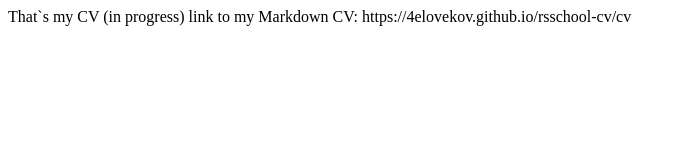
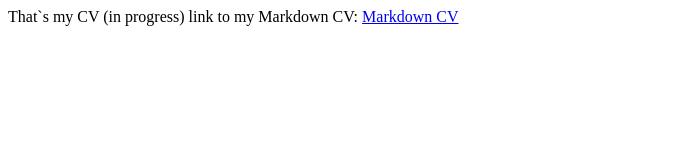
Before and after one commit to 4elovekov/rsschool-cv, a plain HTML site: page index.html in a window 1280 px wide. Shown: the whole page, without its empty margins (0-686 px from the left). Drawn offline with Linux system fonts and the light colour scheme.

Commit message:
fix: fix link again

```diff
--- a/index.html
+++ b/index.html
@@ -9,6 +9,6 @@
 <body>
     That`s my CV (in progress)
     link to my Markdown CV:
-    <a>https://4elovekov.github.io/rsschool-cv/cv</a>
+    <a href="https://4elovekov.github.io/rsschool-cv/cv">Markdown CV</a>
 </body>
 </html>
```
